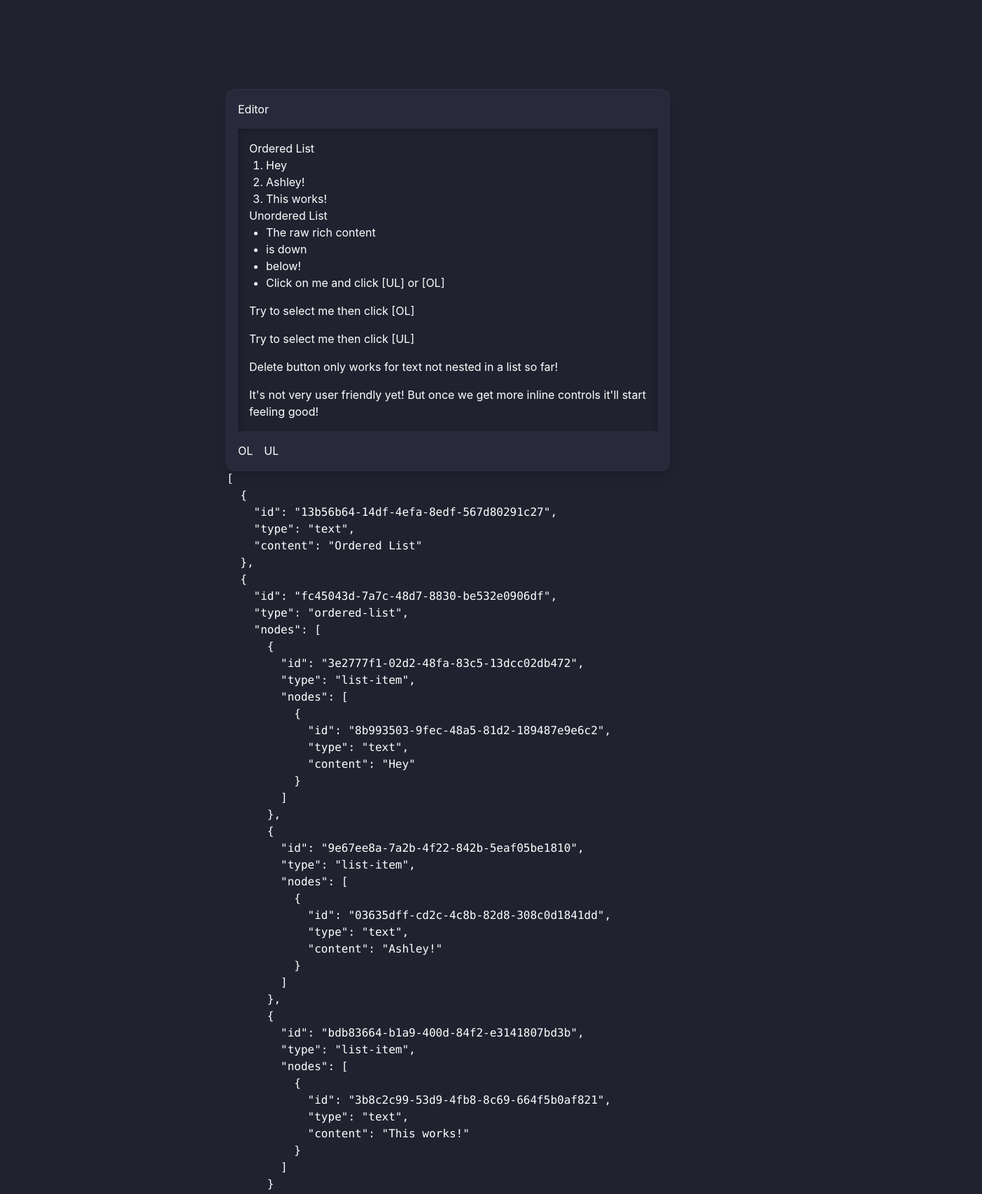
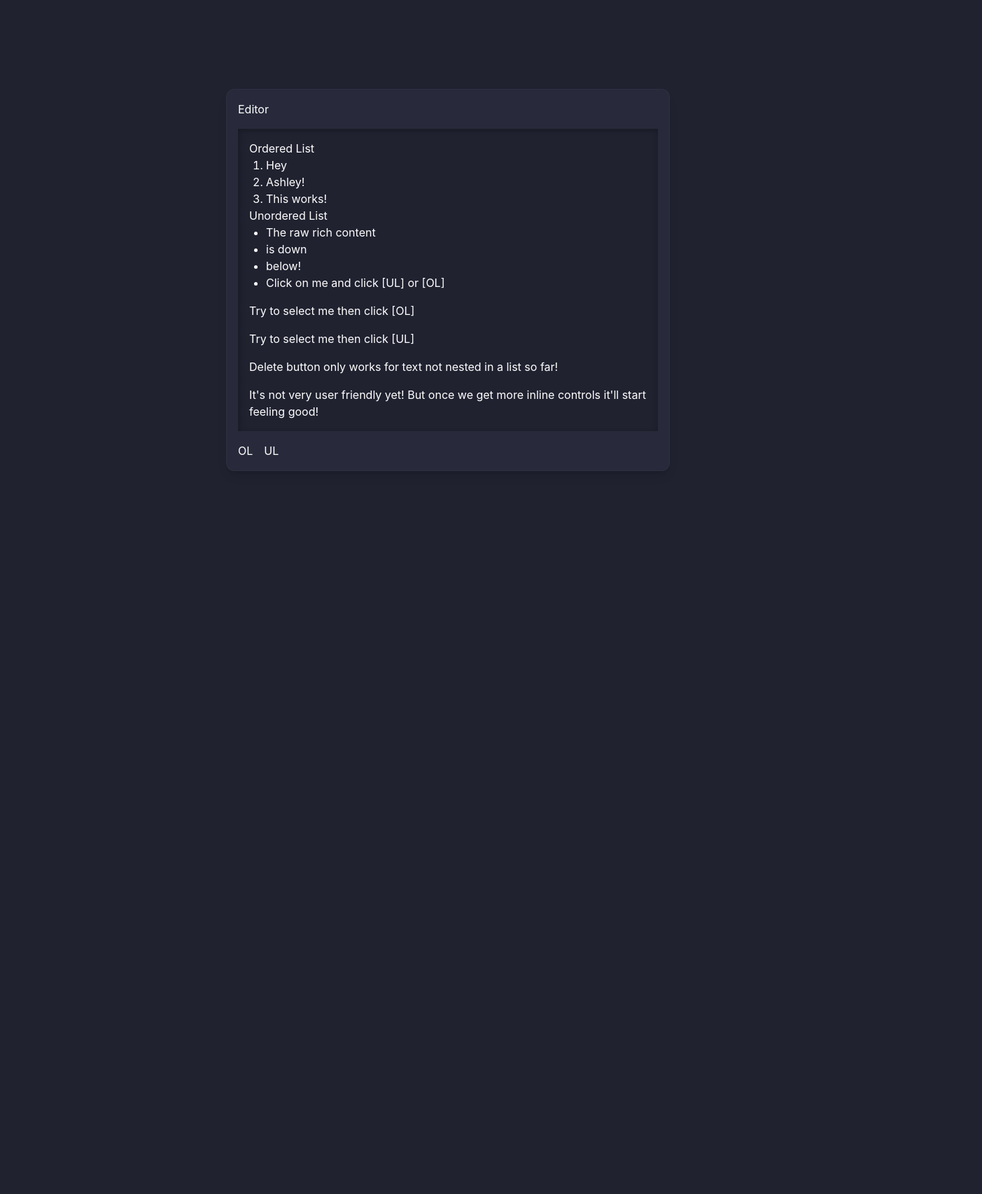
Before and after one commit to zane-jensen/rosette, a React (Vite) app: page / in a window 1280 px wide. Shown: the top 1706 px of the page at 70% size, 1403 px wide, since content can reach past the window. After the commit the page ends 800 px from the top, so only its background shows below. Built offline with nearby package versions, Linux system fonts and the light colour scheme.

Commit message:
Removed Debugger

```diff
--- a/src/pages/Editor.tsx
+++ b/src/pages/Editor.tsx
@@ -354,7 +354,7 @@ const Editor = () => {
                     />
                 </div>
             </div>
-            {true && <pre className='absolute top-[100%] left-0'>{JSON.stringify(nodes, null, 2)}</pre>}
+            {false && <pre className='absolute top-[100%] left-0'>{JSON.stringify(nodes, null, 2)}</pre>}
         </Panel>
     )
 }
```
